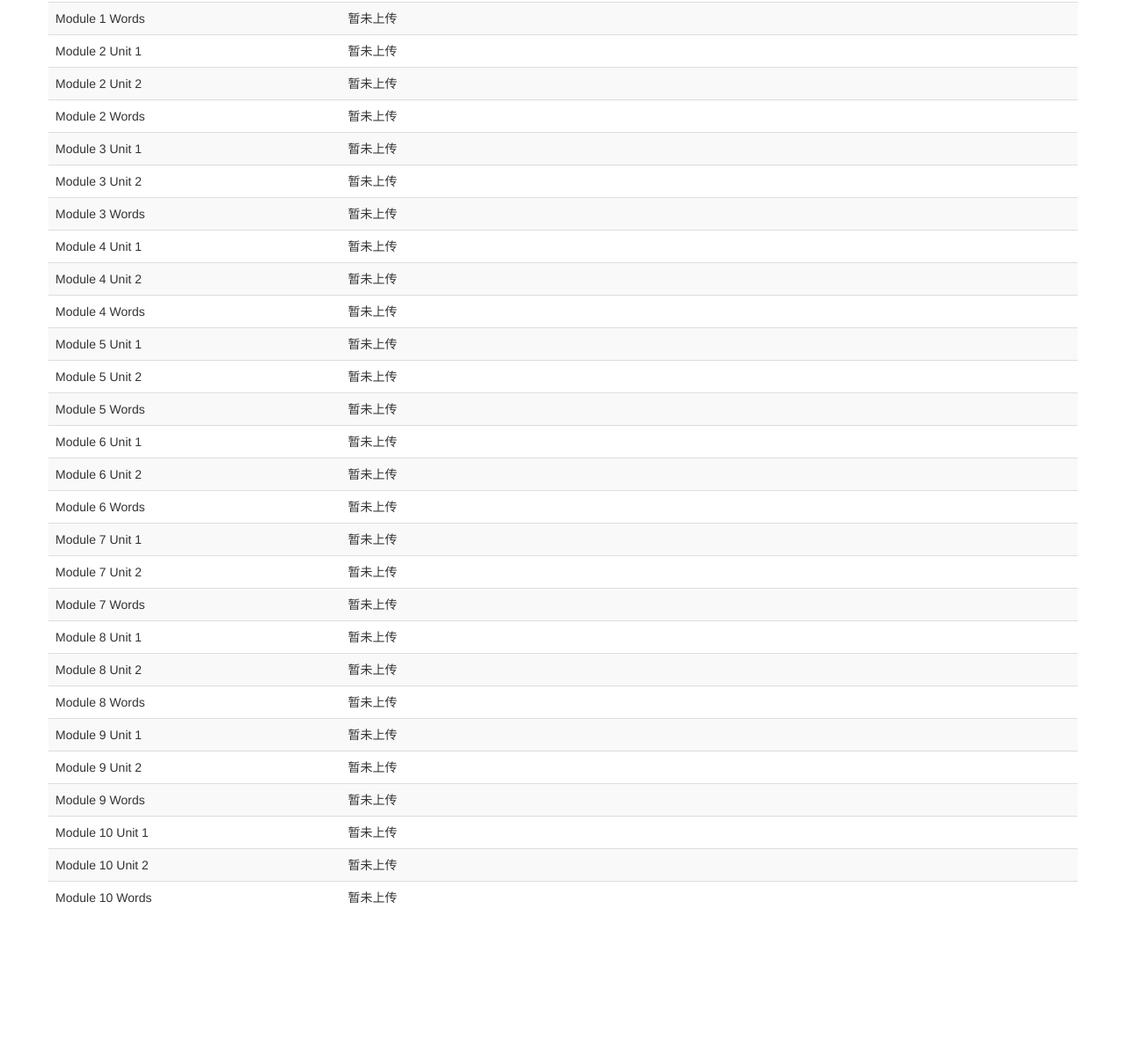
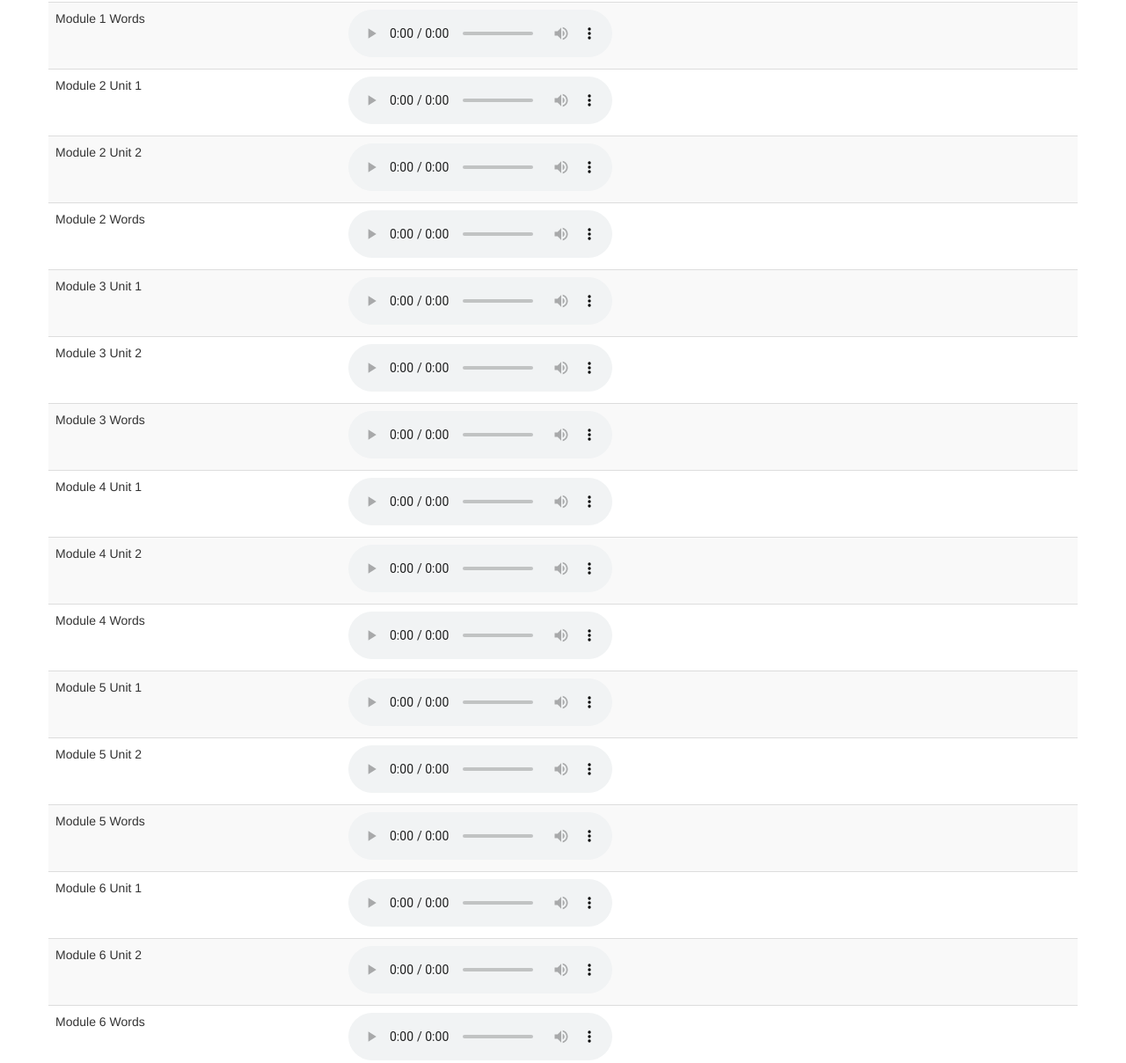
Before and after one commit to linwenjun/gift-for-children, a website: page index.html in a window 1280 px wide. Shown: the part 187-1395 px from the top of the page at 88% size. Before the commit the page ends 1245 px from the top, so only its background shows below. Drawn offline with Linux system fonts and the light colour scheme.

Commit message:
add all media

```diff
--- a/index.html
+++ b/index.html
@@ -5,6 +5,8 @@
   <meta charset="UTF-8">
   <title>2005级4班</title>
   <link rel="stylesheet" href="dist/bootstrap.min.css">
+  <script src="dist/jquery.min.js"></script>
+  <script src="main.js"></script>
   <meta name="viewport" content="width=device-width, initial-scale=1, maximum-scale=1, user-scalable=no">
 </head>
 
@@ -19,127 +21,7 @@
           </tr>
 
         </thead>
-        <tbody>
-          <tr>
-            <td>Module 1 Unit 1</td>
-            <td><audio src="2012-english-mp3/m1_unit1.mp3" controls="true" /></td>
-          </tr>
-          <tr>
-            <td>Module 1 Unit 2</td>
-            <td><audio src="2012-english-mp3/m1_unit2.mp3" controls="true" /></td>
-          </tr>
-          <tr>
-            <td>Module 1 Words</td>
-            <td>暂未上传</td>
-          </tr>
-          <tr>
-            <td>Module 2 Unit 1</td>
-            <td>暂未上传</td>
-          </tr>
-          <tr>
-            <td>Module 2 Unit 2</td>
-            <td>暂未上传</td>
-          </tr>
-          <tr>
-            <td>Module 2 Words</td>
-            <td>暂未上传</td>
-          </tr>
-          <tr>
-            <td>Module 3 Unit 1</td>
-            <td>暂未上传</td>
-          </tr>
-          <tr>
-            <td>Module 3 Unit 2</td>
-            <td>暂未上传</td>
-          </tr>
-          <tr>
-            <td>Module 3 Words</td>
-            <td>暂未上传</td>
-          </tr>
-          <tr>
-            <td>Module 4 Unit 1</td>
-            <td>暂未上传</td>
-          </tr>
-          <tr>
-            <td>Module 4 Unit 2</td>
-            <td>暂未上传</td>
-          </tr>
-          <tr>
-            <td>Module 4 Words</td>
-            <td>暂未上传</td>
-          </tr>
-          <tr>
-            <td>Module 5 Unit 1</td>
-            <td>暂未上传</td>
-          </tr>
-          <tr>
-            <td>Module 5 Unit 2</td>
-            <td>暂未上传</td>
-          </tr>
-          <tr>
-            <td>Module 5 Words</td>
-            <td>暂未上传</td>
-          </tr>
-          <tr>
-            <td>Module 6 Unit 1</td>
-            <td>暂未上传</td>
-          </tr>
-          <tr>
-            <td>Module 6 Unit 2</td>
-            <td>暂未上传</td>
-          </tr>
-          <tr>
-            <td>Module 6 Words</td>
-            <td>暂未上传</td>
-          </tr>
-          <tr>
-            <td>Module 7 Unit 1</td>
-            <td>暂未上传</td>
-          </tr>
-          <tr>
-            <td>Module 7 Unit 2</td>
-            <td>暂未上传</td>
-          </tr>
-          <tr>
-            <td>Module 7 Words</td>
-            <td>暂未上传</td>
-          </tr>
-          <tr>
-            <td>Module 8 Unit 1</td>
-            <td>暂未上传</td>
-          </tr>
-          <tr>
-            <td>Module 8 Unit 2</td>
-            <td>暂未上传</td>
-          </tr>
-          <tr>
-            <td>Module 8 Words</td>
-            <td>暂未上传</td>
-          </tr>
-          <tr>
-            <td>Module 9 Unit 1</td>
-            <td>暂未上传</td>
-          </tr>
-          <tr>
-            <td>Module 9 Unit 2</td>
-            <td>暂未上传</td>
-          </tr>
-          <tr>
-            <td>Module 9 Words</td>
-            <td>暂未上传</td>
-          </tr>
-          <tr>
-            <td>Module 10 Unit 1</td>
-            <td>暂未上传</td>
-          </tr>
-          <tr>
-            <td>Module 10 Unit 2</td>
-            <td>暂未上传</td>
-          </tr>
-          <tr>
-            <td>Module 10 Words</td>
-            <td>暂未上传</td>
-          </tr>
+        <tbody id="media-list">
         </tbody>
       </table>
     </div>
--- /dev/null
+++ b/main.js
@@ -0,0 +1,21 @@
+var data = [];
+for (var i = 1; i <= 10; i++) {
+  data.push({
+    title: "Module " + i + " Unit 1",
+    path: "2012-english-mp3/m" + i + "_unit1.mp3"
+  });
+  data.push({
+    title: "Module " + i + " Unit 2",
+    path: "2012-english-mp3/m" + i + "_unit2.mp3"
+  });
+  data.push({
+    title: "Module " + i + " Words",
+    path: "2012-english-mp3/m" + i + "_words.mp3"
+  });
+}
+console.log(data);
+$(function() {
+  data.forEach(function(item) {
+    $('#media-list').append('<tr><td>' + item.title + '</td><td><audio src="' + item.path + '" controls="true" /></td></tr>')
+  })
+})
```
Also changed, not shown: dist/jquery.min.js (added).
